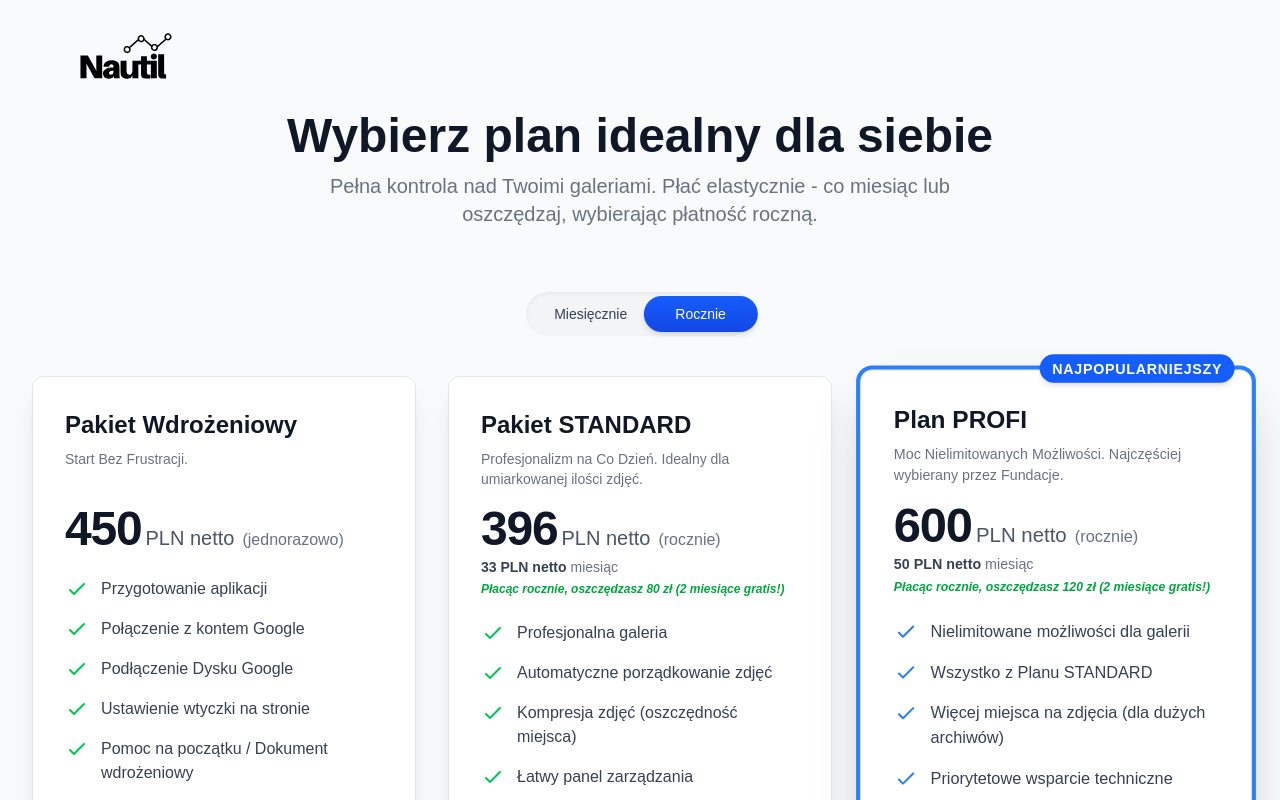
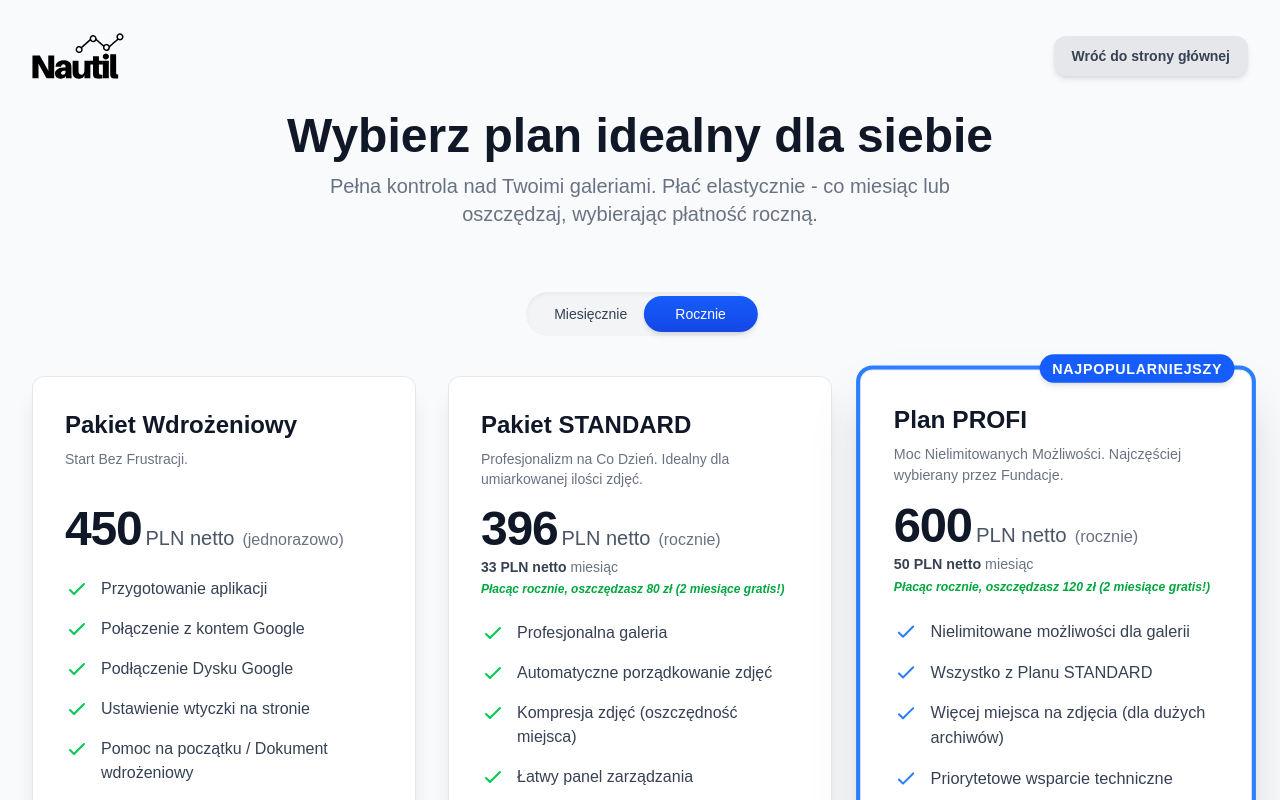
Before and after one commit to programista-nautil/galeria-app, a Next.js app: page /pricing in a window 1280 px wide. Shown: the top 800 px of the page. Built offline with nearby package versions, Linux system fonts and the light colour scheme.

Commit message:
feat: na stronie z cennikiem dodano przycisk powrotu do strony gównej

```diff
--- a/src/app/pricing/page.tsx
+++ b/src/app/pricing/page.tsx
@@ -117,14 +117,27 @@ export default function PricingPage() {
 
         {/* KONTENER WIRTUANY ODPOWIEDZIALNY ZA WYŚRODKOWANIE WSZYSTKIEGO (JAK NA STRONIE GŁÓWNEJ) */}
         <div className='flex-grow container mx-auto'>
-            {/* NAGŁÓWEK Z PADDINGAMI (Punkt 5)
-              Nie ma tu klasy 'container mx-auto', by unikać podwójnego centrowania.
-            */}
-            <header className='px-4 sm:px-6 lg:px-20 py-6 lg:py-8 shrink-0'>
-                <Link href='/'>
-                    <img src={'/nautil-logo-czarne.svg'} alt='Logo Nautil' className='h-12 w-auto' />
-                </Link>
-            </header>
+				<header className='px-4 sm:px-6 lg:px-8 py-6 lg:py-8 shrink-0 flex justify-between items-center'>
+					{/* Logo po lewej stronie */}
+					<Link href='/'>
+						<img src={'/nautil-logo-czarne.svg'} alt='Logo Nautil' className='h-12 w-auto' />
+					</Link>
+
+					{/* Przycisk cennika po prawej stronie */}
+                    <Link
+                        href='/'
+                        className='
+                            px-4 py-2 rounded-xl text-sm font-semibold
+                            bg-gray-200 text-gray-700 shadow-md border-2 border-gray-200
+                            transition duration-500 ease-in-out transform hover:scale-[1.05]
+                            hover:bg-[#155DFC] hover:text-white hover:border-[#155DFC] hover:shadow-xl
+                            focus:outline-none focus:ring-2 focus:ring-[#155DFC] focus:ring-offset-4 focus:ring-offset-slate-50'
+                        // ALTERNATYWNY OPIS DLA WCAG
+                        aria-label="Przycisk powrotu do strony głównej"
+                    >
+                        Wróć do strony głównej
+                    </Link>
+				</header>
 
             {/* GŁÓWNA TREŚĆ STRONY (wyśrodkowany cennik) */}
             <div className="max-w-7xl mx-auto px-4 sm:px-6 lg:px-8 pb-12">
```
